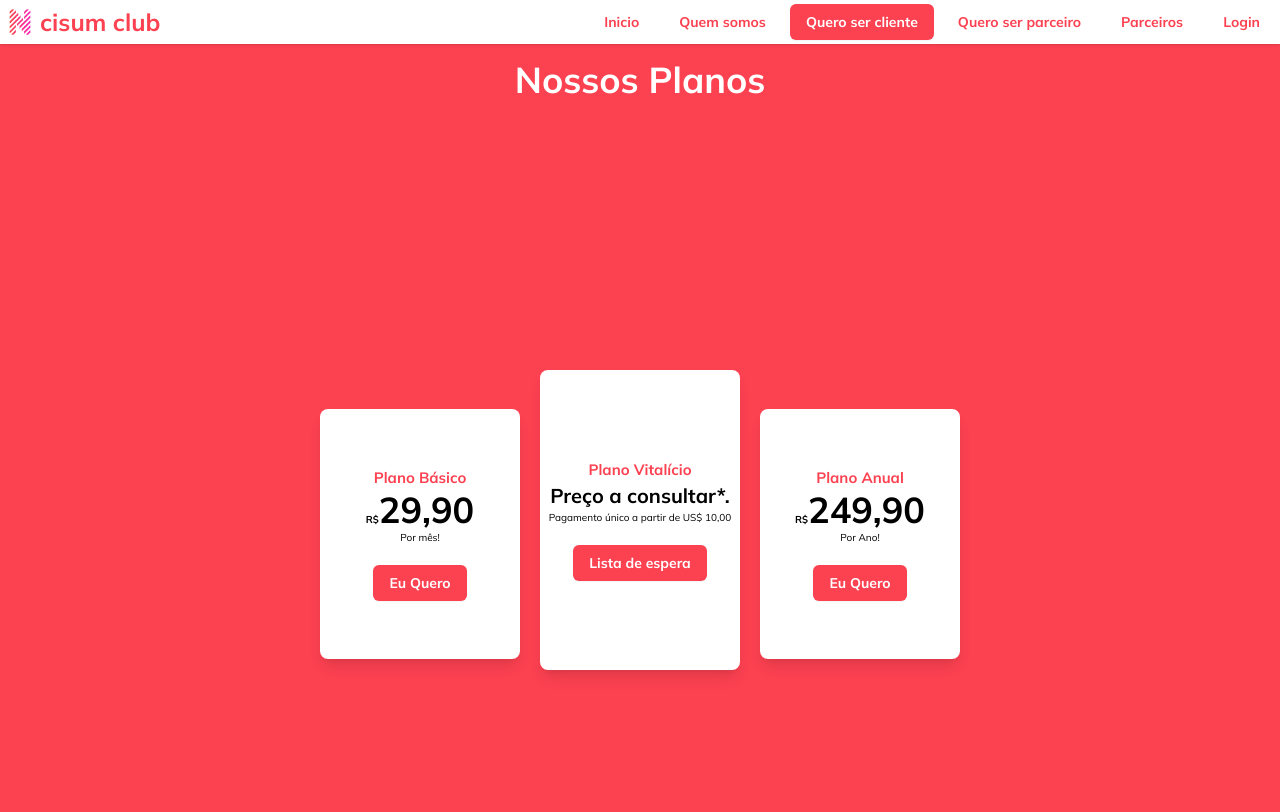
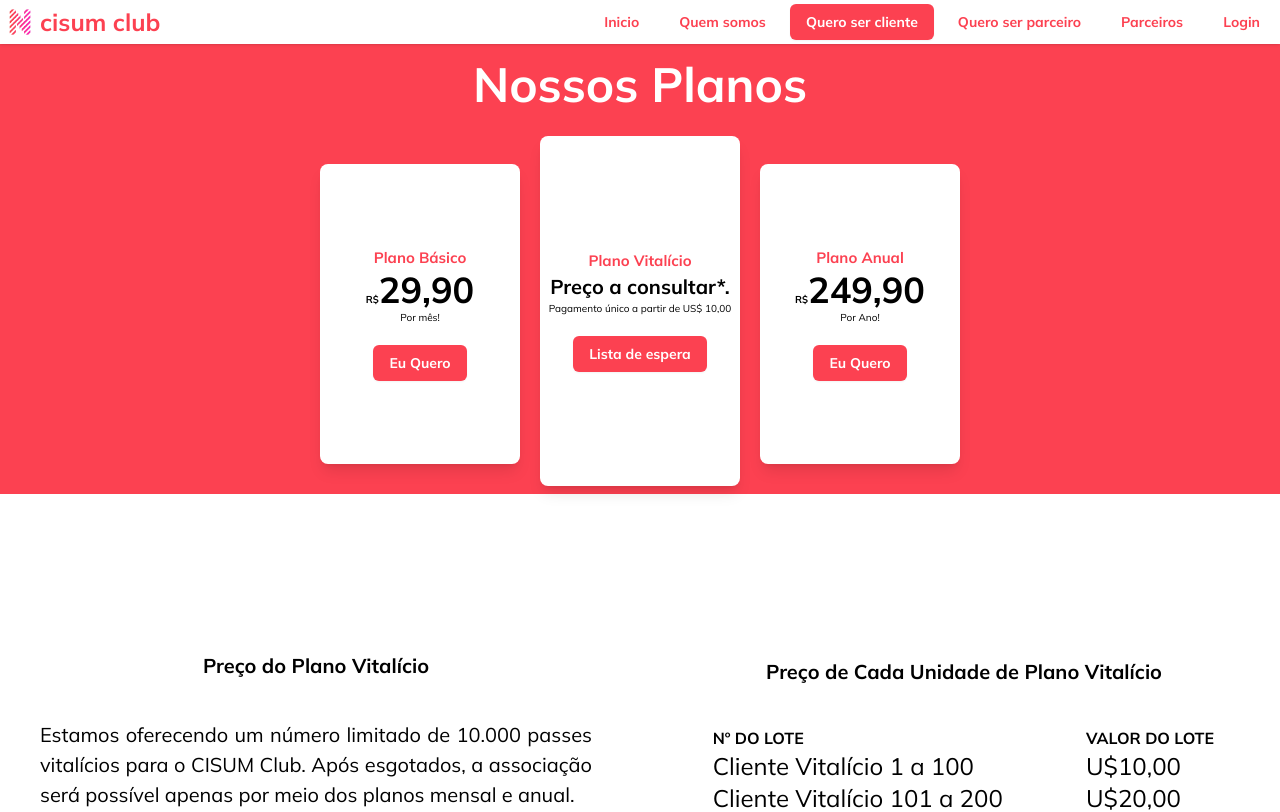
Before and after one commit to mateussf99/cisumclub, a React (Vite) app: page /cliente in a window 1280 px wide. Shown: the top 812 px of the page. Built offline with nearby package versions, Linux system fonts and the light colour scheme; no server answers.

Commit message:
ajuste na tela de cliente

```diff
--- a/src/pages/cliente/index.tsx
+++ b/src/pages/cliente/index.tsx
@@ -4,12 +4,12 @@ import { Button } from "@/components/ui/button";
 function index() {
   return (
     <div className='flex flex-col w-full h-full justify-center bg-white'>
-      <div className=' bg-primary  flex-col w-full md:h-screen justify-items-center items-center '>
-        <h1 className='text-2xl text-white font-bold mb-5 mt-5 md:text-4xl'>
+      <div className=' bg-primary  flex-col w-full  justify-items-center items-center '>
+        <h1 className='text-3xl text-white font-bold mb-5 mt-5 md:text-5xl'>
           Nossos Planos
         </h1>
-        <div className='flex flex-col md:flex-row  gap-5 w-full h-full justify-center items-center '>
-          <div className='bg-white w-[200px] h-[300px] rounded-lg shadow-lg flex flex-col justify-center items-center md:h-[250px] md:mt-7'>
+        <div className='flex flex-col md:flex-row  gap-5 w-full h-full justify-center items-center lg:items-stretch p-2 '>
+          <div className='bg-white w-[200px] h-[300px] rounded-lg shadow-lg flex flex-col justify-center items-center md:h-[300px] md:mt-7'>
             <h1 className='text-[15px] text-primary font-bold '>
               Plano Básico
             </h1>
@@ -28,7 +28,7 @@ function index() {
           </div>
 
 
-          <div className='bg-white w-[200px] h-[300px]  rounded-lg shadow-lg flex flex-col justify-center items-center'>
+          <div className='bg-white w-[200px] h-[300px] md:h-[350px] rounded-lg shadow-lg flex flex-col justify-center items-center'>
             <h1 className='text-[15px] text-primary font-bold '>
               Plano Vitalício
             </h1>
@@ -46,7 +46,7 @@ function index() {
             </Button>
           </div>
 
-          <div className='bg-white w-[200px] h-[300px] rounded-lg shadow-lg flex flex-col justify-center items-center md:h-[250px] md:mt-7'>
+          <div className='bg-white w-[200px] h-[300px] rounded-lg shadow-lg flex flex-col justify-center items-center md:h-[300px] md:mt-7'>
             <h1 className='text-[15px] text-primary font-bold '>
               Plano Anual
             </h1>
```
